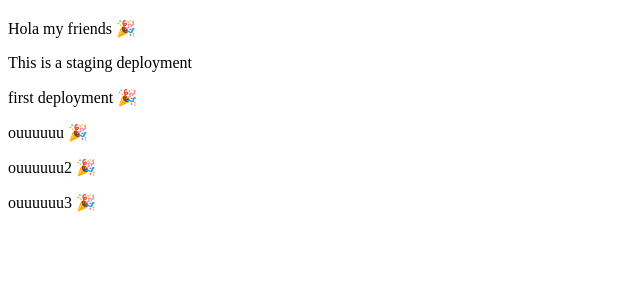
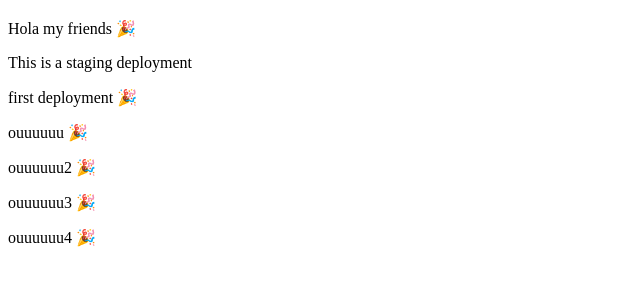
Before and after one commit to seiya20010317/test, a plain HTML site: page index.html in a window 1280 px wide. Shown: the part 61-346 px from the top of the page, without its empty margins (0-640 px from the left). Drawn offline with Linux system fonts and the light colour scheme.

Commit message:
feature6

```diff
--- a/index.html
+++ b/index.html
@@ -15,6 +15,7 @@
     <p>ouuuuuu 🎉</p>
     <p>ouuuuuu2 🎉</p>
     <p>ouuuuuu3 🎉</p>
+    <p>ouuuuuu4 🎉</p>
 
   </body>
 </html>
```
